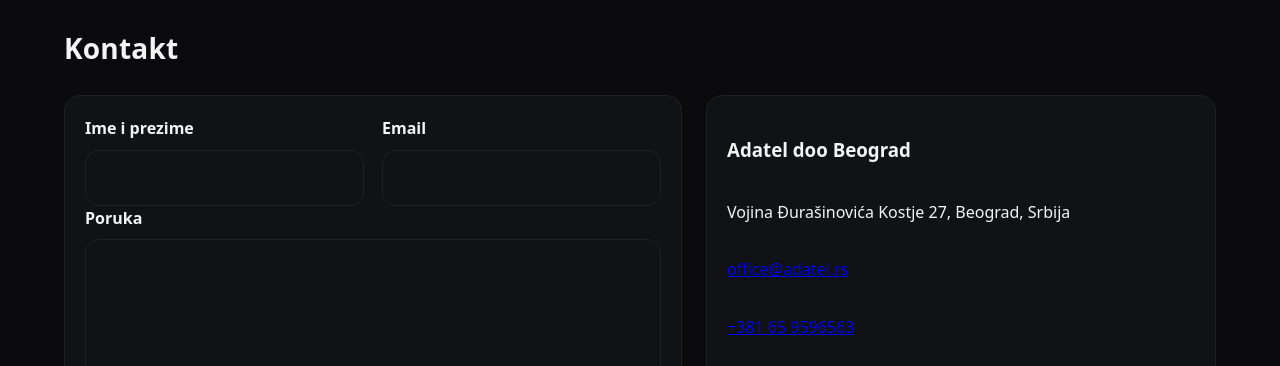
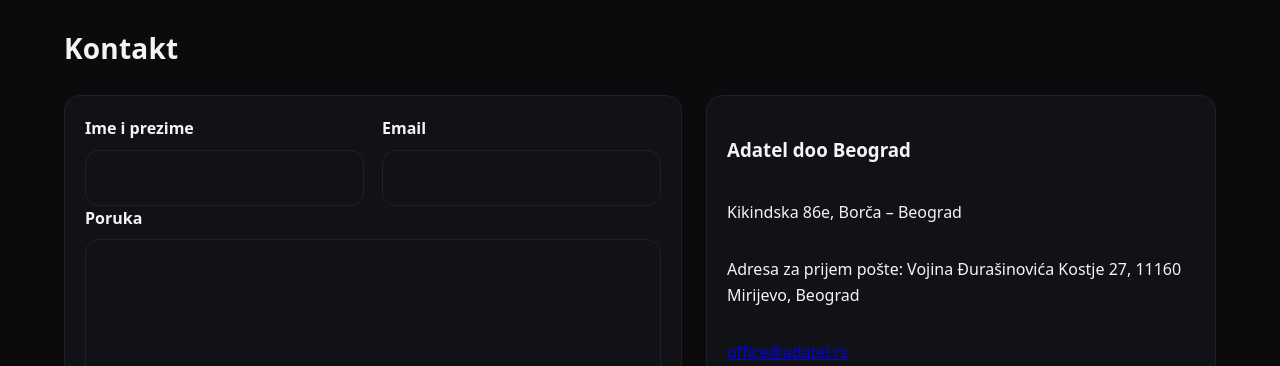
Before and after one commit to Dropqt/Adatel, a PHP site: page / in a window 1280 px wide. Shown: the part 5670-6036 px from the top of the page. Run offline with PHP 8.4, Linux system fonts and the light colour scheme.

Commit message:
Edit kontakt forme

```diff
--- a/index.php
+++ b/index.php
@@ -442,9 +442,10 @@ realizacije.</p>
           <div class="contact-box">
 
             <h3>Adatel doo Beograd</h3>
-            <p>Vojina Đurašinovića Kostje 27, Beograd, Srbija</p>
+            <p>Kikindska 86e, Borča – Beograd</p>
+            <p>Adresa za prijem pošte: Vojina Đurašinovića Kostje 27, 11160 Mirijevo, Beograd</p>
             <p><a href="mailto:office@adatel.rs">office@adatel.rs</a></p>
-            <p><a href="tel:+381XXXXXXXXX">+381 65 9596563</a></p>
+            <!-- <p><a href="tel:+381XXXXXXXXX">+381 65 9596563</a></p> -->
 
             <div class="map-embed" role="region" aria-label="Mapa lokacije">
               <iframe
```
